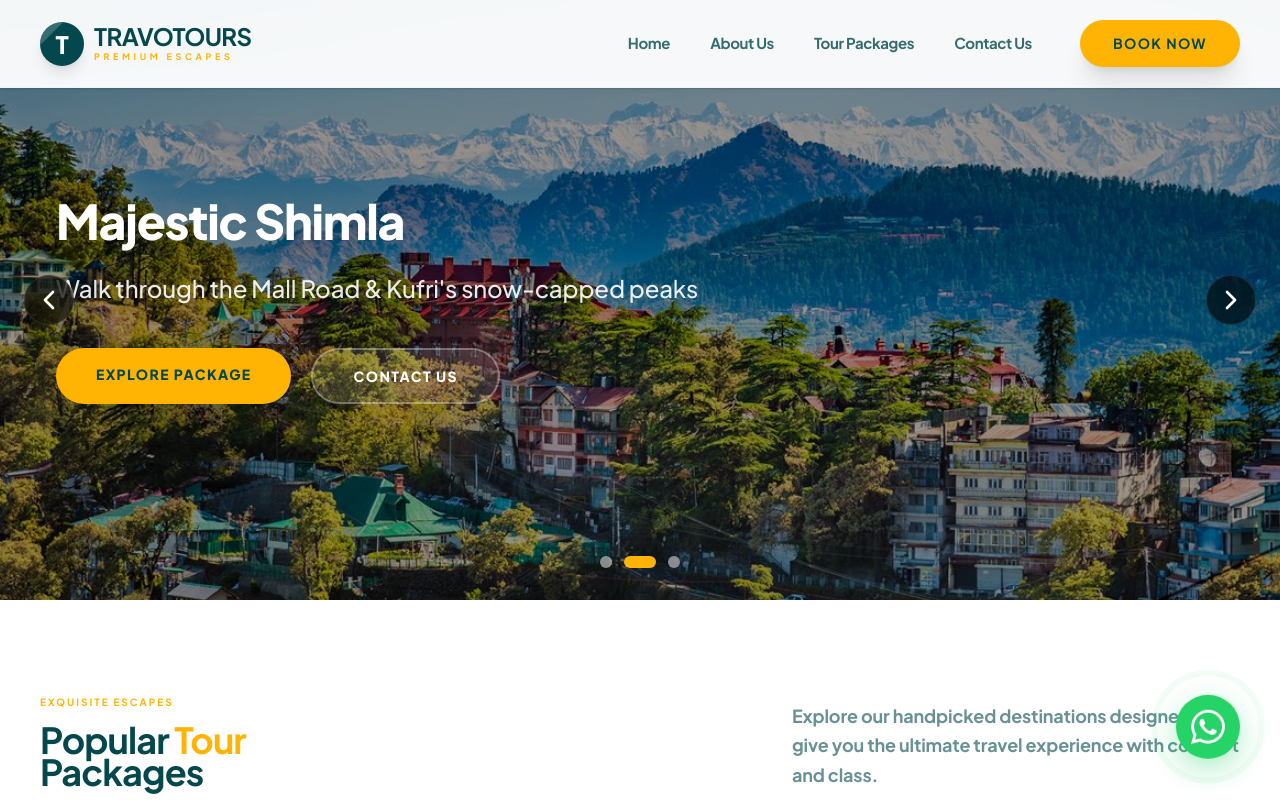
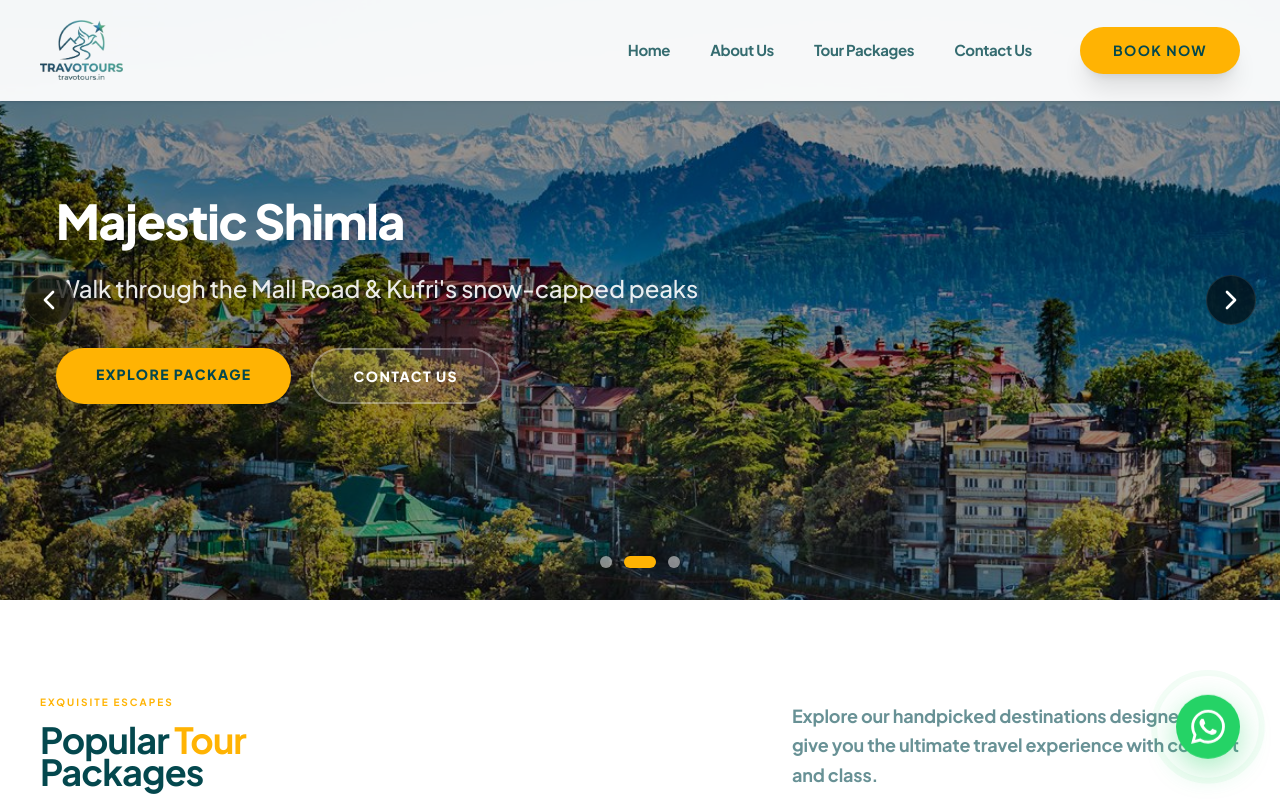
Before and after one commit to digitalsolution360web/tour-travel, a Next.js app: page / in a window 1280 px wide. Shown: the top 800 px of the page. Built offline with nearby package versions, Linux system fonts and the light colour scheme; a web font is replaced by a local one.

Commit message:
New updated

```diff
--- a/components/Navbar.tsx
+++ b/components/Navbar.tsx
@@ -2,6 +2,7 @@
 
 import { useState, useEffect } from "react";
 import Link from "next/link";
+import Image from "next/image";
 import { Menu, X, Phone, MessageSquare } from "lucide-react";
 
 export default function Navbar() {
@@ -25,21 +26,21 @@ export default function Navbar() {
 
   return (
     <nav
-      className={`fixed top-0 left-0 right-0 z-50 transition-all duration-300 ${
-        isScrolled ? "bg-white py-3 shadow-md" : "bg-white/95 py-3 md:py-5 shadow-sm border-b border-gray-100"
+      className={`fixed top-0 left-0 right-0 z-50 transition-all duration-300 ${isScrolled ? "bg-white py-3 shadow-md" : "bg-white/95 py-3 md:py-5 shadow-sm border-b border-gray-100"
         }`}
     >
       <div className="max-w-[1400px] mx-auto px-4 sm:px-6 lg:px-10">
         <div className="flex justify-between items-center">
           {/* Logo - Premium Scale */}
           <Link href="/" className="flex items-center gap-2.5 group">
-            <div className="relative w-11 h-11 bg-primary rounded-full flex items-center justify-center overflow-hidden shadow-lg group-hover:bg-accent transition-colors duration-500">
-               <div className="absolute inset-0 bg-white/20 transform -translate-x-1/2 -translate-y-1/2 rotate-45 scale-75"></div>
-               <span className="relative text-white font-black text-2xl z-10">T</span>
-            </div>
-            <div className="flex flex-col">
-              <span className="text-xl md:text-2xl font-bold tracking-tight text-primary leading-none transition-colors group-hover:text-accent">TRAVOTOURS</span>
-              <span className="text-[9px] font-bold tracking-[0.4em] text-accent mt-0.5 uppercase">Premium Escapes</span>
+            <div className="relative" style={{ width: "160px", height: "60px" }}>
+              <Image
+                src="/logoo.webp"
+                alt="Travotours Logo"
+                fill
+                style={{ objectFit: "contain", objectPosition: "left center" }}
+                priority
+              />
             </div>
           </Link>
 
@@ -76,8 +77,7 @@ export default function Navbar() {
       </div>
 
       {/* Mobile Menu Overlay */}
-      <div className={`md:hidden fixed inset-0 z-[60] bg-primary transition-all duration-500 ease-in-out ${
-        isMobileMenuOpen ? "opacity-100 pointer-events-auto" : "opacity-0 pointer-events-none"
+      <div className={`md:hidden fixed inset-0 z-[60] bg-primary transition-all duration-500 ease-in-out ${isMobileMenuOpen ? "opacity-100 pointer-events-auto" : "opacity-0 pointer-events-none"
         }`}>
         <div className="flex flex-col h-full p-8 pt-20 relative">
           {/* Close Button */}
@@ -95,8 +95,7 @@ export default function Navbar() {
                 key={link.name}
                 href={link.href}
                 onClick={() => setIsMobileMenuOpen(false)}
-                className={`text-2xl font-bold text-white hover:text-accent transition-colors tracking-tight transform transition-all duration-500 ${
-                  isMobileMenuOpen ? "translate-x-0 opacity-100" : "-translate-x-10 opacity-0"
+                className={`text-2xl font-bold text-white hover:text-accent transition-colors tracking-tight transform transition-all duration-500 ${isMobileMenuOpen ? "translate-x-0 opacity-100" : "-translate-x-10 opacity-0"
                   }`}
                 style={{ transitionDelay: `${i * 100}ms` }}
               >
```
Also changed, not shown: public/logoo.webp (added). Lines whose indentation alone changed are shown as unchanged.
